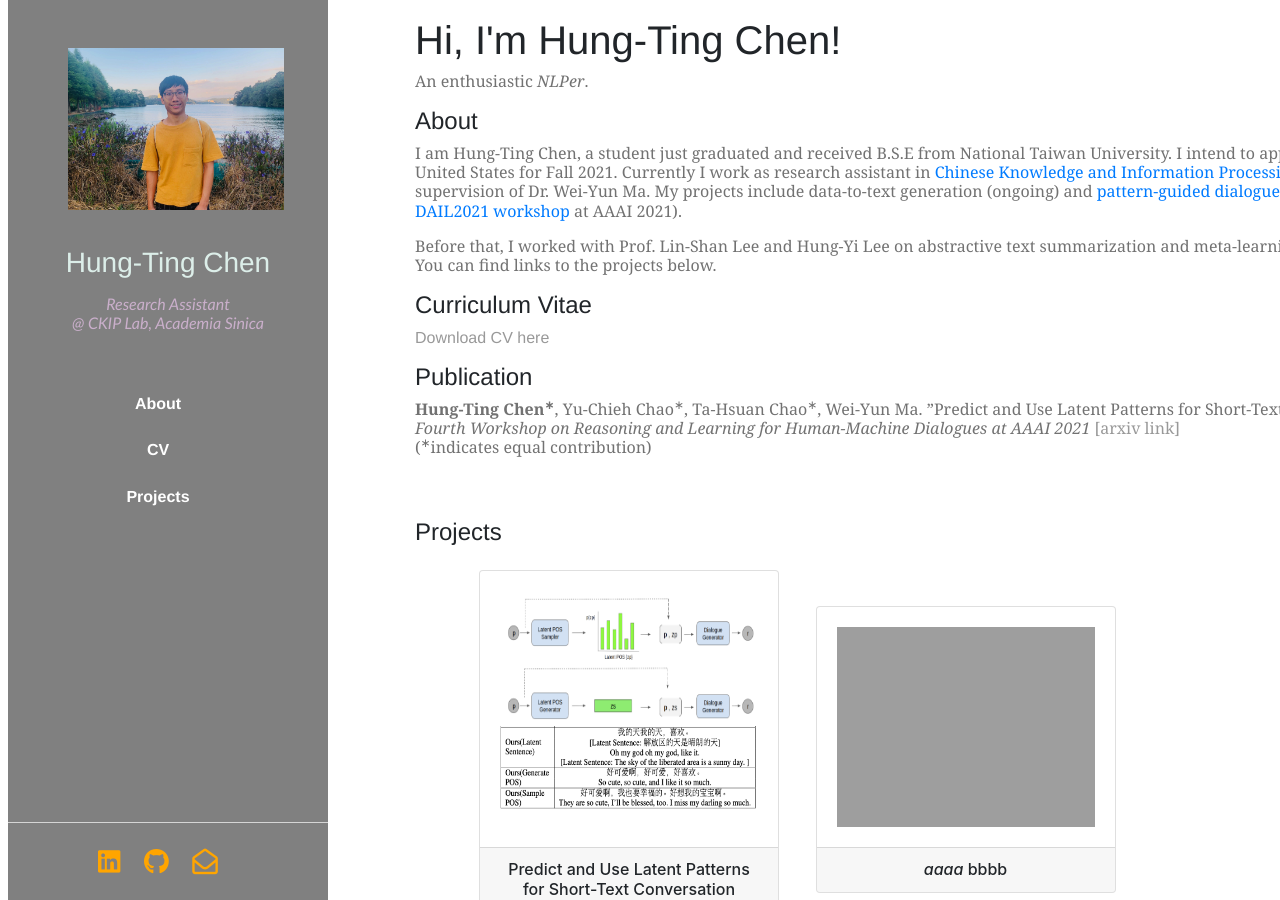
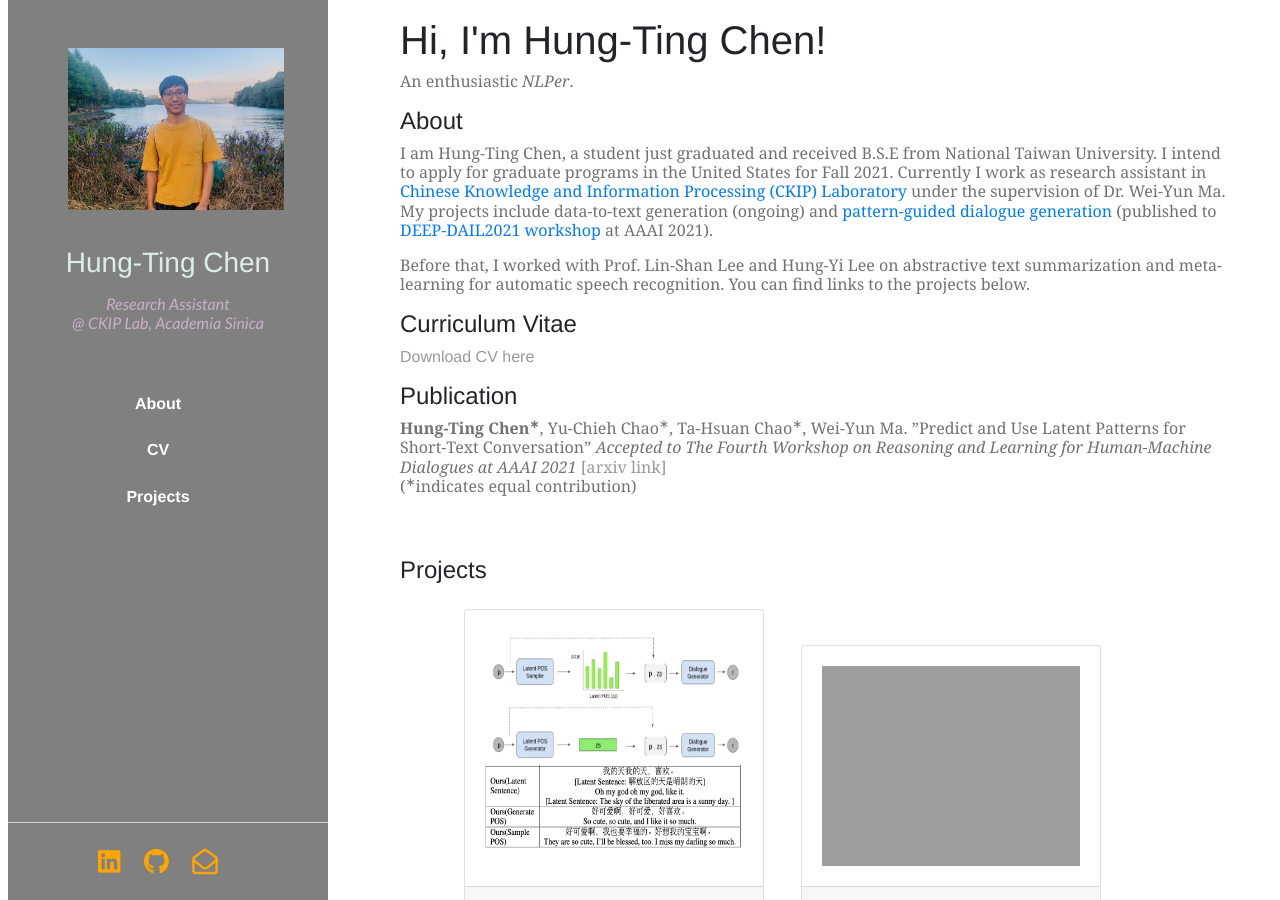
Before and after one commit to timchen0618/timchen0618.github.io, a Jekyll site: the page index.html, which Jekyll copies as it is, in a window 1280 px wide and 900 px high. Built offline with Jekyll 4.4.1, drawn with Linux system fonts in a browser that asks for light colours; nearby versions of some CDN libraries.

Commit message:
modify layout

```diff
--- a/index.html
+++ b/index.html
@@ -44,7 +44,7 @@
                     </footer>
                 </div>
             </div>
-            <div class="col-12">
+            <div class="main">
                 <div class="blurb">
                 <h1>Hi, I'm Hung-Ting Chen!</h1>
                 <p> An enthusiastic <em>NLPer</em>. </p>
@@ -238,8 +238,8 @@
             </ul>
 
         </nav> -->
-        <div class="main">
-        </div>
+<!--         <div class="main">
+        </div> -->
 
     </body>
 
```
